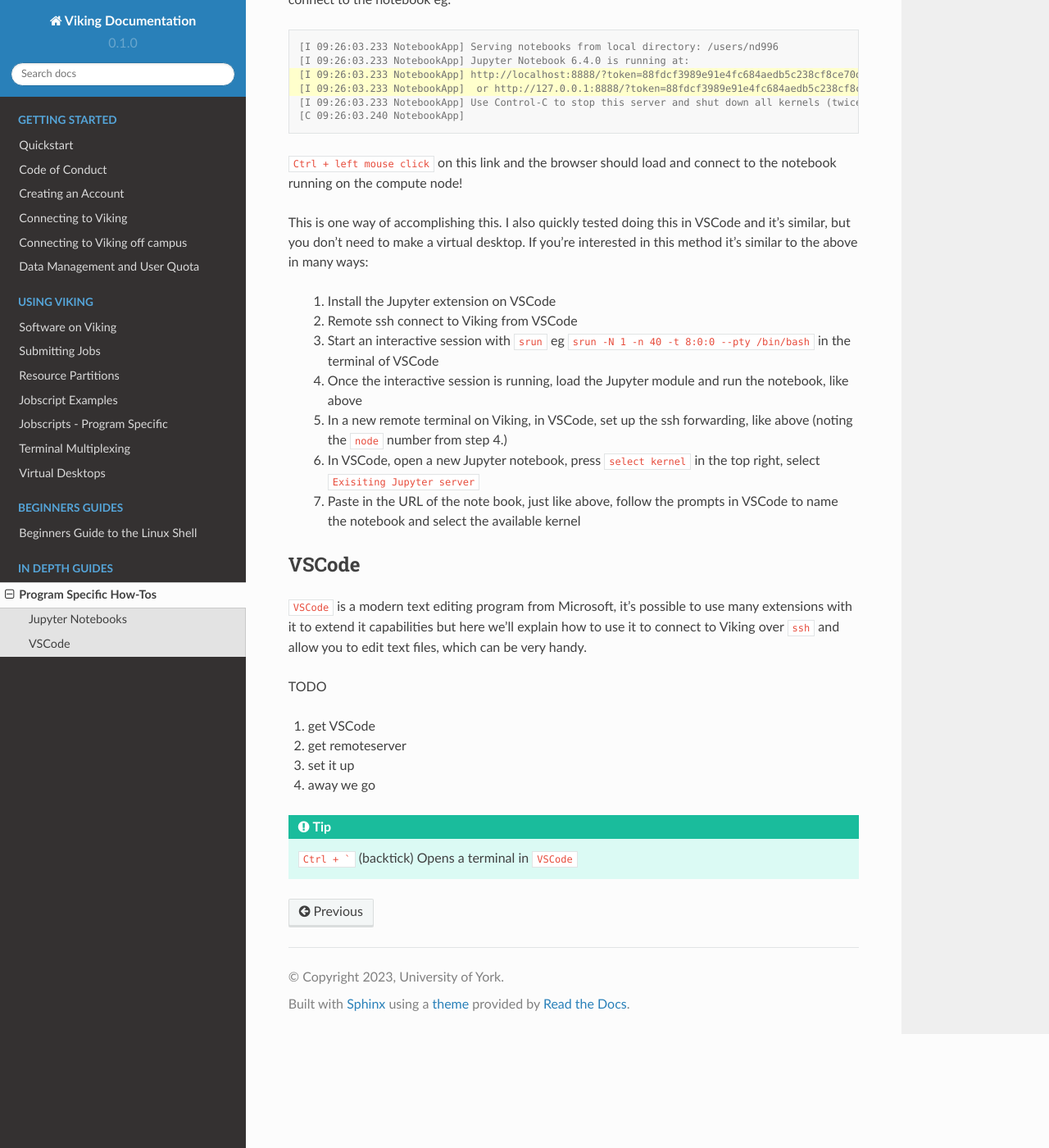
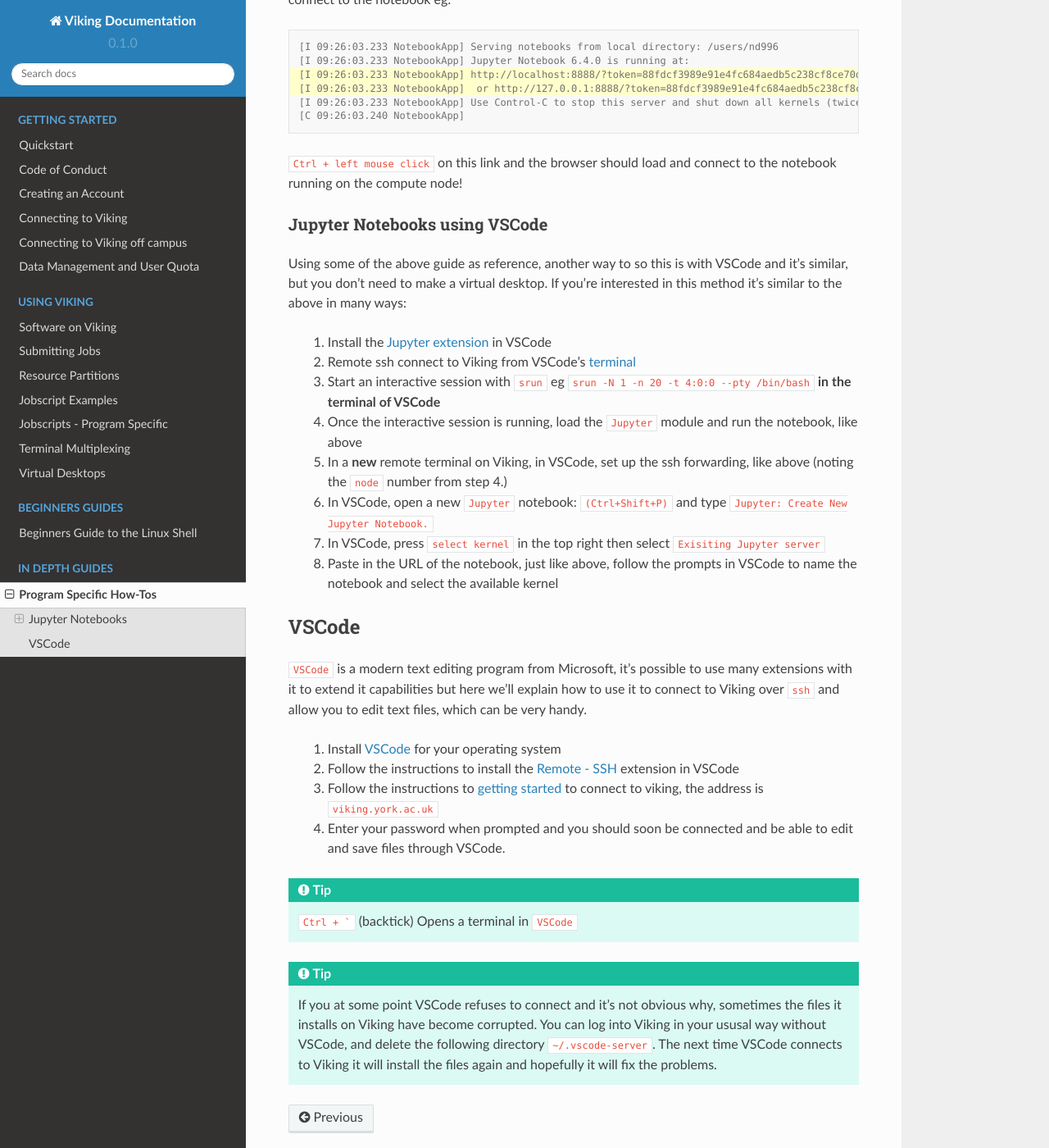
Before and after one commit to university-of-york/research-it-documentation, a Sphinx documentation site: the page built from docs/source/in_depth/program-specific-how-tos.rst, in a window 1280 px wide and 1400 px high, scrolled down 1344 px. Shown: the whole window at 82% size. Built offline with Sphinx 7.4.7 and the Read the Docs theme 2.0.0, drawn with Linux system fonts in a browser that asks for light colours; some of the changed text lies outside the part shown.

Commit message:
updated jupyter guide

````diff
--- a/docs/source/conf.py
+++ b/docs/source/conf.py
@@ -33,7 +33,7 @@
 # -- Options for HTML output
 
 html_theme = 'sphinx_rtd_theme'
-html_favicon = 'img/favicon.ico'
+html_favicon = 'assets/img/favicon.ico'
 
 # -- Options for EPUB output
 epub_show_urls = 'footnote'
--- a/docs/source/in_depth/program-specific-how-tos.rst
+++ b/docs/source/in_depth/program-specific-how-tos.rst
@@ -1,26 +1,26 @@
 Program Specific How-Tos
 ========================
 
-Here we will share some guides on getting started with some specific applications. In many cases there are multiple ways to accomplish things so this is just a set of certain example use cases. If you found a good guide elsewhere which you followed or if you would like your own guide added please feel free `let us know <itsupport@york.ac.uk>`_ so we can add it.
+Here we will share some guides on getting started with some specific applications. In many cases there are multiple ways to accomplish things so you can treat this as a starting point. If you found a good guide elsewhere which you successfully followed or if you would like your own guide added please feel free `let us know <itsupport@york.ac.uk>`_.
 
 
 Jupyter Notebooks
 -----------------
 
-The `Jupyter notebook <Jupyter notebook>`_ is a web-based notebook environment for interactive computing. Running a ``Jupyter notebook`` server remotely on Viking and connecting to it from your local web browser is certainly possible. There are a few ways where this could be done, to utilise the compute nodes of Viking there would be a few steps to ensure that your ``Jupyter`` notebook is running on the compute node (not the login node) and you remotely connect to it.
+The `Jupyter notebook <https://docs.jupyter.org/en/latest/>`_ is a web-based notebook environment for interactive computing. Running a ``Jupyter notebook`` server remotely on Viking and connecting to it from your local web browser is certainly possible. There are a few ways where this could be done, to utilise the compute nodes of Viking there would be a few steps to ensure that your ``Jupyter`` notebook is running on the compute node (not the login node) and you can remotely connect to it.
 
 .. admonition:: The connection would look something like this:
 
-    Your laptop ➡️ Viking login node ➡️ Viking compute node ➡️ Jupyter notebook
+    Your computer ➡️ Viking login node ➡️ Viking compute node ➡️ Jupyter notebook
 
 
 One way to do this is with the interactive desktop sessions on Viking, following these steps:
 
     1. :doc:`Log into Viking <../getting_started/connecting-to-viking>`
     2. Start a :doc:`desktop session & connect via VNC <../using_viking/virtual-desktops>`
-    3. Start an :ref:`interactive session <virtual-session-compute-node>` to get a compute node to run the notebook
-    4. Load the Jupyter module and start the notebook, on the compute node
-    5. In a new terminal, forward a connection from the virtual desktop (login node) to the compute node
+    3. Start an :ref:`interactive session <virtual-session-compute-node>` to get a compute node to run the notebook on
+    4. Load the Jupyter module and start the notebook, **on the compute node**
+    5. In a **new** terminal, forward a connection from the virtual desktop (login node) to the compute node
     6. Load a browser and connect to the notebook
 
 Steps 1-3 is explained on the linked pages. Once you have an interactive session running the terminal should tell you *which* ``node`` it is running on. I'll paste in the output from my test below and highlight the the lines where you can see the ``node`` for clarity:
@@ -28,20 +28,20 @@
 .. code-block:: console
     :emphasize-lines: 5,6
 
-    [nd996@login2 [viking] ~]$ start-interactive-session.sh -N 1 -n 10 -t 1:0:0
+    [abc123@login2 [viking] ~]$ start-interactive-session.sh -N 1 -n 10 -t 1:0:0
     srun: job 23721784 queued and waiting for resources
     srun: job 23721784 has been allocated resources
     Enabling login2 to accept our X-connection... node065 being added to access control list
-    [nd996@node065 [viking] ~]$ ml tools/JupyterLab/3.1.6-GCCcore-11.2.0
-    [nd996@node065 [viking] ~]$ jupyter notebook --no-browser
+    [abc123@node065 [viking] ~]$ module load tools/JupyterLab/3.1.6-GCCcore-11.2.0
+    [abc123@node065 [viking] ~]$ jupyter notebook --no-browser
 
 As you can see, I also loaded the ``Jupyter`` module and started the notebook. From here you can leave this terminal alone, and then open another new terminal and paste the following command:
 
 .. code-block:: console
 
-    $ ssh -N -L localhost:8888:localhost:8888 nd996@node065
+    $ ssh -N -L localhost:8888:localhost:8888 abc123@node065
 
-This forwards the connection from the login node, where you are running the virtual desktop, to the compute node. You'll need to amend the ``username`` and ``node number`` to your own details which where displayed earlier.
+This forwards the connection from the login node, where you are running the virtual desktop, to the compute node. You'll need to amend ``abc123``` to your ``username`` and ``node065`` to your own details which where displayed earlier.
 
 Then, back to the first terminal where the notebook is running, there should be a link to click on to connect to the notebook eg:
 
@@ -57,15 +57,20 @@
 
 ``Ctrl + left mouse click`` on this link and the browser should load and connect to the notebook running on the compute node!
 
-This is one way of accomplishing this. I also quickly tested doing this in VSCode and it's similar, but you don't need to make a virtual desktop. If you're interested in this method it's similar to the above in many ways:
 
-    1. Install the Jupyter extension on VSCode
-    2. Remote ssh connect to Viking from VSCode
-    3. Start an interactive session with ``srun`` eg ``srun -N 1 -n 40 -t 8:0:0 --pty /bin/bash`` in the terminal of VSCode
-    4. Once the interactive session is running, load the Jupyter module and run the notebook, like above
-    5. In a new remote terminal on Viking, in VSCode, set up the ssh forwarding, like above (noting the ``node`` number from step 4.)
-    6. In VSCode, open a new Jupyter notebook, press ``select kernel`` in the top right, select ``Exisiting Jupyter server``
-    7. Paste in the URL of the note book, just like above, follow the prompts in VSCode to name the notebook and select the available kernel
+Jupyter Notebooks using VSCode
+^^^^^^^^^^^^^^^^^^^^^^^^^^^^^^
+
+Using some of the above guide as reference, another way to so this is with VSCode and it's similar, but you don't need to make a virtual desktop. If you're interested in this method it's similar to the above in many ways:
+
+    1. Install the `Jupyter extension <https://marketplace.visualstudio.com/items?itemName=ms-toolsai.jupyter>`_ in VSCode
+    2. Remote ssh connect to Viking from VSCode's `terminal <https://code.visualstudio.com/docs/terminal/basics>`_
+    3. Start an interactive session with ``srun`` eg ``srun -N 1 -n 20 -t 4:0:0 --pty /bin/bash`` **in the terminal of VSCode**
+    4. Once the interactive session is running, load the ``Jupyter`` module and run the notebook, like above
+    5. In a **new** remote terminal on Viking, in VSCode, set up the ssh forwarding, like above (noting the ``node`` number from step 4.)
+    6. In VSCode, open a new ``Jupyter`` notebook: ``(Ctrl+Shift+P)`` and type ``Jupyter: Create New Jupyter Notebook.``
+    7. In VSCode, press ``select kernel`` in the top right then select ``Exisiting Jupyter server``
+    8. Paste in the URL of the notebook, just like above, follow the prompts in VSCode to name the notebook and select the available kernel
 
 
 VSCode
@@ -74,13 +79,16 @@
 ``VSCode`` is a modern text editing program from Microsoft, it's possible to use many extensions with it to extend it capabilities but here we'll explain how to use it to connect to Viking over ``ssh`` and allow you to edit text files, which can be very handy.
 
 
-TODO
-
-1. get VSCode
-2. get remoteserver
-3. set it up
-4. away we go
+    1. Install `VSCode <https://code.visualstudio.com/>`_ for your operating system
+    2. Follow the instructions to install the `Remote - SSH <https://marketplace.visualstudio.com/items?itemName=ms-vscode-remote.remote-ssh>`_ extension in VSCode
+    3. Follow the instructions to `getting started <https://marketplace.visualstudio.com/items?itemName=ms-vscode-remote.remote-ssh#getting-started>`_ to connect to viking, the address is ``viking.york.ac.uk``
+    4. Enter your password when prompted and you should soon be connected and be able to edit and save files through VSCode.
 
 .. tip::
 
     ``Ctrl + ``` (backtick) Opens a terminal in ``VSCode``
+
+
+.. tip::
+
+    If you at some point VSCode refuses to connect and it's not obvious why, sometimes the files it installs on Viking have become corrupted. You can log into Viking in your ususal way without VSCode, and delete the following directory ``~/.vscode-server``. The next time VSCode connects to Viking it will install the files again and hopefully it will fix the problems.
--- a/docs/source/index.rst
+++ b/docs/source/index.rst
@@ -72,6 +72,3 @@
 .. code-block:: console
 
    $ module spider Python
-
-
-:abbr:`LIFO (last-in, first-out)`
````
Also changed, not shown: README.md (+2 -0 lines).
